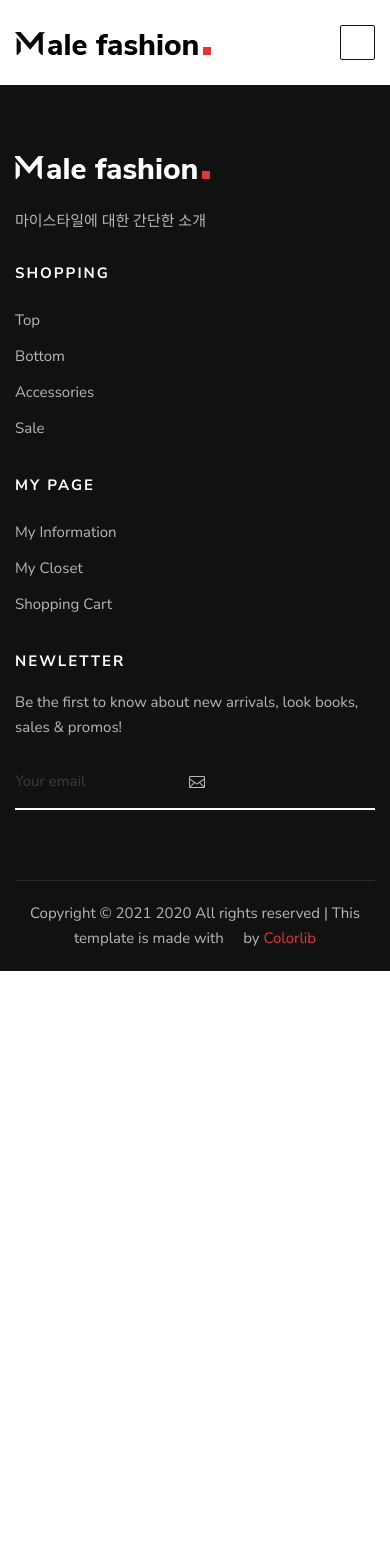
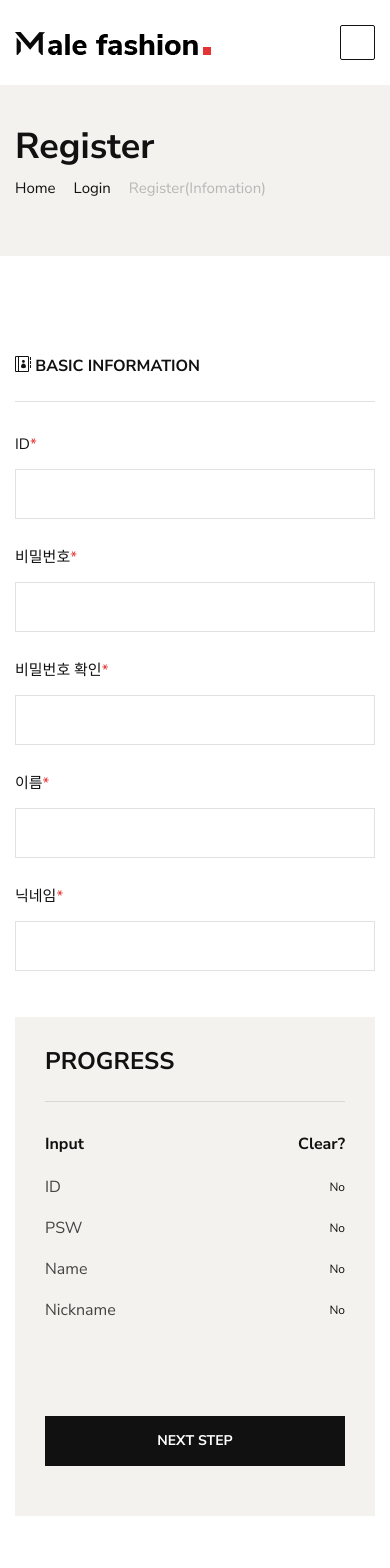
Before and after one commit to blake-bori/MyStyle, a Vue app: page /register in a window 390 px wide. Shown: the top 1568 px of the page. Before the commit the page ends 971 px from the top, so only its background shows below. Built offline with nearby package versions, Linux system fonts and the light colour scheme; a web font is replaced by a local one.

Commit message:
Update Pages
회원가입 페이지(1단계, 2단계) 추가

```diff
--- a/public/css/style.css
+++ b/public/css/style.css
@@ -2535,7 +2535,7 @@ ol {
 
 .coupon__code {
     color: #0d0d0d;
-    font-size: 11px;
+    font-size: 16px;
     border-top: 2px solid #e1e1e1;
     padding: 23px 0px 18px;
     margin-bottom: 50px;
@@ -2712,6 +2712,7 @@ button {
 }
 
 .checkout__total__products li span {
+    font-size: 12px;
     color: #111111;
     float: right;
 }
--- a/src/components/login/LoginComponent.vue
+++ b/src/components/login/LoginComponent.vue
@@ -7,11 +7,10 @@
                     <div class="col-lg-12">
                         <div class="breadcrumb__text">
                             <h2>Login</h2>
-                            <!-- <div class="breadcrumb__links">
-                            <a href="./index.html">Home</a>
-                            <a href="./shop.html">Shop</a>
-                            <span>Check Out</span>
-                        </div> -->
+                            <div class="breadcrumb__links">
+                                <a href="./main">Home</a>
+                                <span>Login</span>
+                            </div>
                         </div>
                     </div>
                 </div>
@@ -56,9 +55,9 @@
                                 <div class="checkout__order">
                                     <h4 class="order__title">Can't Login?</h4>
                                     <div class="checkout__order__products">Create an Account?</div>
-                                    <button type="submit" class="site-btn">Register</button>
+                                    <button type="button" class="site-btn" onclick="location.href='./register'">Register</button>
                                     <div class="checkout__order__products mt-3">Forgot ID or PSW?</div>
-                                    <button type="submit" class="site-btn">Find ID/PSW</button>
+                                    <button type="button" class="site-btn" onclick="location.href='#'">Find ID/PSW</button>
                                 </div>
                             </div>
                         </div>
--- /dev/null
+++ b/src/components/login/RegisterBodyComponent.vue
@@ -0,0 +1,78 @@
+<template>
+    <div>
+        <!-- Breadcrumb Section Begin -->
+        <section class="breadcrumb-option">
+            <div class="container">
+                <div class="row">
+                    <div class="col-lg-12">
+                        <div class="breadcrumb__text">
+                            <h2>Register</h2>
+                            <div class="breadcrumb__links mb-3">
+                                <a href="./main">Home</a>
+                                <a href="./login">Login</a>
+                                <a href="#" @click="previousStep">Register(Information)</a>
+                                <span>Register(Body Modeling)</span>
+                            </div>
+                        </div>
+                    </div>
+                </div>
+            </div>
+        </section>
+        <!-- Breadcrumb Section End -->
+
+        <!-- Checkout Section Begin -->
+        <section class="checkout spad">
+            <div class="container">
+                <div class="checkout__form">
+                    <form action="#">
+                        <div class="row">
+                            <div class="col-lg-4 col-md-6">
+                                <div class="checkout__order">
+                                    <h4 class="order__title">Body Size</h4>
+                                    <div class="checkout__order__products font-weight-bold mb">Body Size-1 <span>30</span></div>
+                                    <input type="range" class="custom-range mb-4" />
+                                    <div class="checkout__order__products font-weight-bold">Body Size-2 <span>40</span></div>
+                                    <input type="range" class="custom-range mb-4" />
+                                    <div class="checkout__order__products font-weight-bold">Body Size-3 <span>50</span></div>
+                                    <input type="range" class="custom-range mb-4" />
+                                    <div class="checkout__order__products font-weight-bold">Body Size-4 <span>60</span></div>
+                                    <input type="range" class="custom-range mb-4" />
+                                    <div class="checkout__order__products font-weight-bold">Body Size-5 <span>70</span></div>
+                                    <input type="range" class="custom-range mb-4" />
+                                    <button type="button" class="site-btn" @click="requestRegister">Next Step</button>
+                                </div>
+                            </div>
+                            <canvas class="col-lg-8 col-md-6" style="border: 1px solid black; min-height:400px"></canvas>
+                        </div>
+                    </form>
+                </div>
+            </div>
+        </section>
+        <!-- Checkout Section End -->
+    </div>
+</template>
+<script>
+export default {
+    data() {
+        return {
+            bodySize: {
+                size1: 0,
+                size2: 1,
+                size3: 2,
+                size4: 3,
+                size5: 4,
+            },
+        };
+    },
+    methods: {
+        previousStep() {
+            this.$emit("back");
+        },
+
+        requestRegister() {
+            console.log("회원가입 요청");
+            console.log(this.bodySize);
+        },
+    },
+};
+</script>
--- /dev/null
+++ b/src/components/login/RegisterInformationComponent.vue
@@ -0,0 +1,96 @@
+<template>
+    <div>
+        <!-- Breadcrumb Section Begin -->
+        <section class="breadcrumb-option">
+            <div class="container">
+                <div class="row">
+                    <div class="col-lg-12">
+                        <div class="breadcrumb__text">
+                            <h2>Register</h2>
+                            <div class="breadcrumb__links mb-3">
+                                <a href="./main">Home</a>
+                                <a href="./login">Login</a>
+                                <span>Register(Infomation)</span>
+                            </div>
+                        </div>
+                    </div>
+                </div>
+            </div>
+        </section>
+        <!-- Breadcrumb Section End -->
+
+        <!-- Checkout Section Begin -->
+        <section class="checkout spad">
+            <div class="container">
+                <div class="checkout__form">
+                    <form action="#">
+                        <div class="row">
+                            <div class="col-lg-8 col-md-6">
+                                <h6 class="checkout__title"><span class="icon_contacts_alt"></span> Basic Information</h6>
+                                <div class="checkout__input">
+                                    <p>ID<span>*</span></p>
+                                    <input type="text" />
+                                </div>
+                                <div class="row">
+                                    <div class="col-lg-6">
+                                        <div class="checkout__input">
+                                            <p>비밀번호<span>*</span></p>
+                                            <input type="password" />
+                                        </div>
+                                    </div>
+                                    <div class="col-lg-6">
+                                        <div class="checkout__input">
+                                            <p>비밀번호 확인<span>*</span></p>
+                                            <input type="password" />
+                                        </div>
+                                    </div>
+                                </div>
+                                <div class="checkout__input">
+                                    <p>이름<span>*</span></p>
+                                    <input type="text" />
+                                </div>
+                                <div class="checkout__input">
+                                    <p>닉네임<span>*</span></p>
+                                    <input type="text" />
+                                </div>
+                            </div>
+                            <div class="col-lg-4 col-md-6">
+                                <div class="checkout__order">
+                                    <h4 class="order__title">Progress</h4>
+                                    <div class="checkout__order__products font-weight-bold">Input <span>Clear?</span></div>
+                                    <ul class="checkout__total__products">
+                                        <li>ID <span>No</span></li>
+                                        <li>PSW <span>No</span></li>
+                                        <li>Name <span>No</span></li>
+                                        <li>Nickname <span>No</span></li>
+                                    </ul>
+                                    <div style="height:65px"></div>
+                                    <button type="button" class="site-btn" @click="nextStep">Next Step</button>
+                                </div>
+                            </div>
+                        </div>
+                    </form>
+                </div>
+            </div>
+        </section>
+        <!-- Checkout Section End -->
+    </div>
+</template>
+<script>
+export default {
+    data() {
+        return {
+            id: null,
+            psw: null,
+            psw2: null,
+            name: "",
+            nickname: null,
+        };
+    },
+    methods: {
+        nextStep() {
+            this.$emit("next");
+        },
+    },
+};
+</script>
--- a/src/router/index.js
+++ b/src/router/index.js
@@ -5,6 +5,7 @@ import Shop from "../views/Shop.vue";
 import Detail from "../views/Shop_Detail.vue";
 import MyInfo from "../views/MyInfo.vue";
 import Login from "../views/Login.vue";
+import Register from "../views/Register.vue";
 
 Vue.use(VueRouter);
 
@@ -19,6 +20,11 @@ const routes = [
         path: "/login",
         name: "Login",
         component: Login,
+    },
+    {
+        path: "/register",
+        name: "Register",
+        component: Register,
     },
     {
         path: "/shop",
--- /dev/null
+++ b/src/views/Register.vue
@@ -0,0 +1,32 @@
+<template>
+    <div class="register">
+        <RegisterInformationComponent v-if="step == 1" @next="nextStep"></RegisterInformationComponent>
+        <RegisterBodyComponent v-else @back="previousStep"></RegisterBodyComponent>
+    </div>
+</template>
+
+<script>
+// @ is an alias to /src
+import RegisterInformationComponent from "@/components/login/RegisterInformationComponent.vue";
+import RegisterBodyComponent from "@/components/login/RegisterBodyComponent.vue";
+export default {
+    name: "Register",
+    components: {
+        RegisterInformationComponent,
+        RegisterBodyComponent,
+    },
+    data() {
+        return {
+            step: 1,
+        };
+    },
+    methods: {
+        nextStep() {
+            this.step += 1;
+        },
+        previousStep() {
+            this.step -= 1;
+        },
+    },
+};
+</script>
```
Also changed, not shown: src/components/login/FindIDPSWComponent.vue (added), src/views/FindIDPSW.vue (added).
